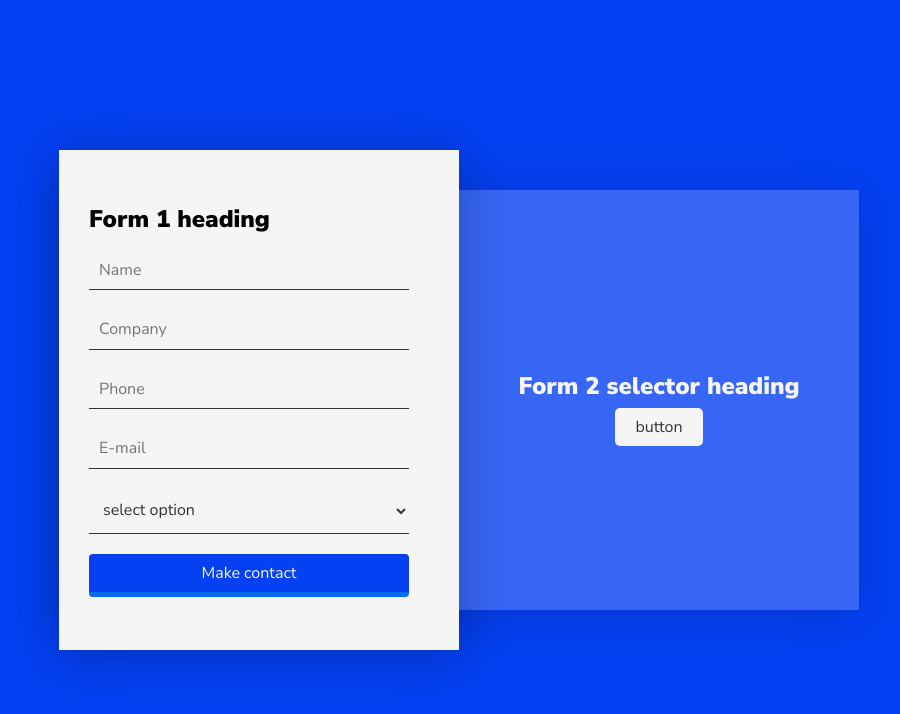
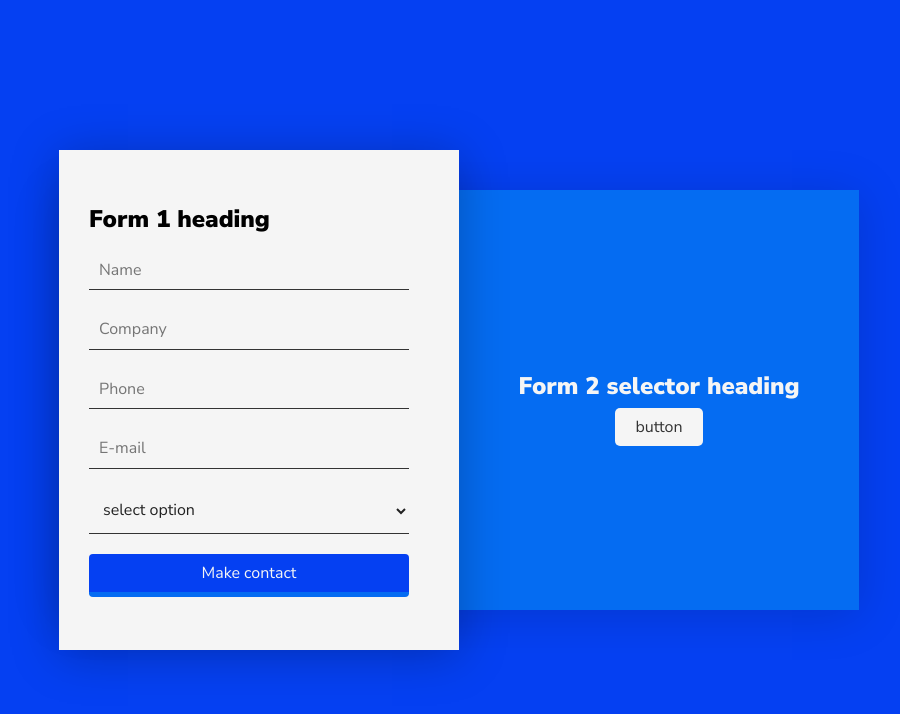
Before and after one commit to quentinnell/Duel_form_sample, a plain HTML site: page index.html in a window 1280 px wide. Shown: the whole page, without its empty margins (181-1081 px from the left). Drawn offline with Linux system fonts and the light colour scheme.

Commit message:
fixed lighthouse errors

```diff
--- a/css/styles.css
+++ b/css/styles.css
@@ -391,7 +391,8 @@ h3 {
   display: flex;
   justify-content: center;
   align-items: center;
-  background-color: rgba(255, 255, 255, 0.2);
+  background-color: #056CF2;
+  /* background-color: rgba(255, 255, 255, 0.2); */
   box-shadow: 0px 5px 45px rgba(0, 0, 0, 0.15);
 }
 
@@ -459,6 +460,8 @@ h3 {
 
 .formBx .signinForm {
   transition-delay: 0.25s;
+  background-color: whitesmoke;
+
 }
 
 .formBx.active .signinForm {
@@ -469,7 +472,7 @@ h3 {
 .formBx .signupForm {
   left: 100%;
   transition-delay: 0s;
-
+  background-color: whitesmoke;
 }
 
 .formBx.active .signupForm {
@@ -486,7 +489,7 @@ h3 {
 
 .formBx .form form input {
   margin-bottom: 20px;
-  color: #333;
+  color: #222;
   background-color: transparent;
   padding: 10px;
   border-bottom: 1px solid #333;
@@ -515,7 +518,7 @@ h3 {
 
 .formBx .form form select {
   margin-bottom: 20px;
-  color: #333;
+  color: #222;
   background-color: transparent;
   padding: 10px;
   border-bottom: 1px solid #333;
@@ -526,7 +529,7 @@ h3 {
 
 .formBx .form form textarea {
   margin-bottom: 20px;
-  color: #333;
+  color: #222;
   background-color: transparent;
   padding: 10px;
   border-bottom: 1px solid #333;
--- a/index.html
+++ b/index.html
@@ -4,6 +4,7 @@
   <meta charset="UTF-8">
   <meta http-equiv="X-UA-Compatible" content="IE=edge">
   <meta name="viewport" content="width=device-width, initial-scale=1.0">
+  <meta name="description" content="Responsive pure HTML/CSS/JS Duel Form">
   <title>Duel Form sample</title>
   <link rel="stylesheet" href="css/styles.css">
 </head>
@@ -43,7 +44,8 @@
             <input type="text" placeholder="Company" required>
             <input type="tel" placeholder="Phone" required>
             <input type="email" placeholder="E-mail" required>
-            <textarea name="comment" form="reqcv">Message...</textarea>
+            <label for="cvmsg">Tell a bit more:</label>
+            <textarea id="cvmsg" name="comment" form="reqcv" required></textarea>
             <input type="submit" value="Make contact">
           </form>
         </div>
```
